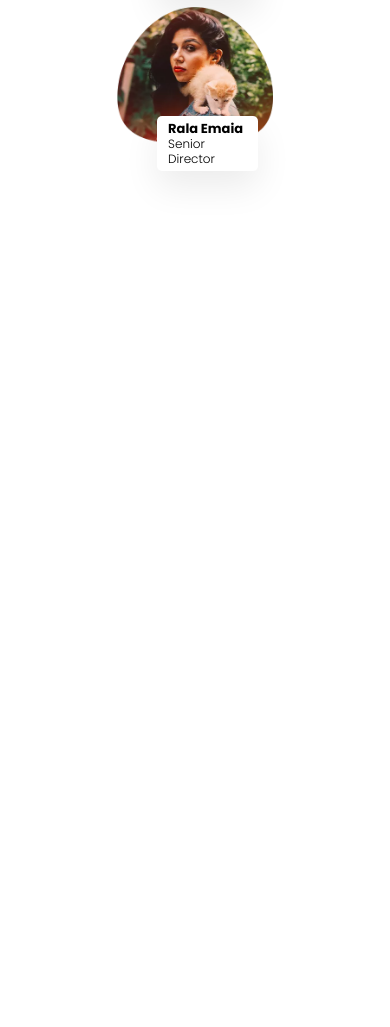
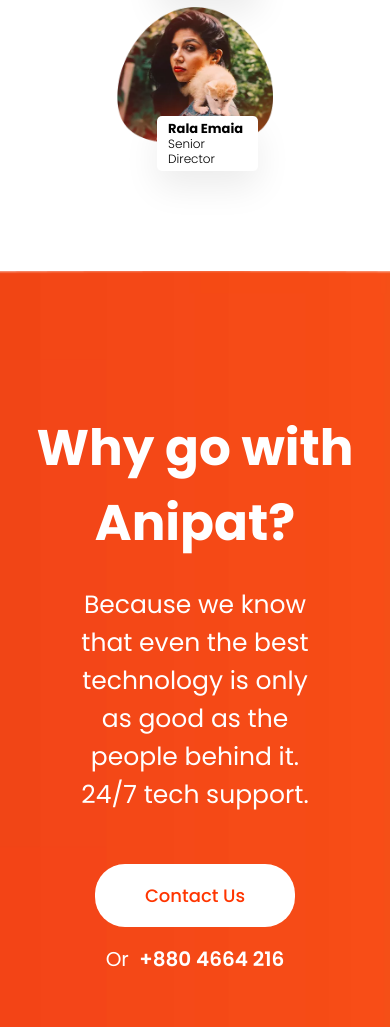
Before and after one commit to raksanallahverdi/petshop, a plain HTML site: page index.html in a window 390 px wide. Shown: the part 5753-6780 px from the top of the page. Before the commit the page ends 6024 px from the top, so only its background shows below. Drawn offline with nearby package versions, Linux system fonts and the light colour scheme; no server answers.

Commit message:
Section7 Created Responsive

```diff
--- a/assets/scss/base/_reset.scss
+++ b/assets/scss/base/_reset.scss
@@ -11,7 +11,7 @@
     flex-wrap: wrap;
 }
 body{
-    // overflow-x: hidden !important;
+
 }
 .container{
     height: 100%;
--- a/assets/scss/base/_style.scss
+++ b/assets/scss/base/_style.scss
@@ -329,6 +329,67 @@ justify-content: center;
         }
     }
 }
+.section7{
+    height: fit-content;
+    padding: 90px 0;
+    margin-bottom: 90px;
+    background-size: cover;
+    background-position: center;
+    background-repeat: no-repeat;
+    background-image: url(../images/contact_bg.png);
+    .row{
+        margin-top: 25px;
+        gap: 17px;
+        align-items: center;
+        justify-content: center;
+        a{
+            padding-left: 5px;
+            font-weight: 600;
+            color: white;
+            text-decoration: none;
+
+        }
+        p{
+
+            font-size: 20px;
+        }
+
+    }
+    .container{
+        height: 100%;
+        padding: 50px 0;
+        justify-content: center;
+        gap: 25px;
+        h2{
+            font-size: 50px;
+        }
+        h6{
+            font-size: 25px;
+            width: 70%;
+            font-weight: 400;
+            text-align: center;
+        }
+        flex-direction: column;
+        color: white;
+        button {
+            width: 200px;
+            background: #fff;
+            font-size: 18px;
+            font-weight: 500;
+            border: 1px solid transparent;
+            color: #ff3500;
+            padding: 17px 40px;
+            border-radius: 30px;
+            z-index: 1;
+        }
+        button:hover {
+            background-color: #ff3500;
+            transition: 0.6s;
+            cursor: pointer;
+            color: white;
+         }
+    }
+}
 @media screen and (max-width:1200px) {
    .section1{
     .img-wrapper {
@@ -496,6 +557,9 @@ justify-content: center;
             }
         }
     }
+    .section7{
+        text-align: center;
+    }
 
 
 }
--- a/index.html
+++ b/index.html
@@ -196,7 +196,8 @@
     <section class="section6">
         <div class="container">
             <h2>Our Team</h2>
-            <p>Lorem ipsum dolor sit amet, consectetur adipiscing elit, sed do eiusmod tempor incididunt ut labore et dolore magna.</p>
+            <p>Lorem ipsum dolor sit amet, consectetur adipiscing elit, sed do eiusmod tempor incididunt ut labore et
+                dolore magna.</p>
             <div class="row">
                 <div class="team_member">
                     <img src="./assets/images/1.png (2).webp" alt="">
@@ -214,6 +215,16 @@
             </div>
         </div>
     </section>
+    <section class="section7">
+        <div class="container">
+            <h2>Why go with Anipat?</h2>
+            <h6>Because we know that even the best technology is only as good as the people behind it. 24/7 tech support.</h6>
+            <div class="row">
+                <button>Contact Us</button> <p>Or <a href="">+880 4664 216</a></p>
+            </div>
+        </div>
+
+    </section>
 
     <script src="https://cdnjs.cloudflare.com/ajax/libs/axios/1.7.7/axios.min.js"
         integrity="sha512-DdX/YwF5e41Ok+AI81HI8f5/5UsoxCVT9GKYZRIzpLxb8Twz4ZwPPX+jQMwMhNQ9b5+zDEefc+dcvQoPWGNZ3g=="
```
Also changed, not shown: assets/css/main.css, assets/images/contact_bg.png (added), 1 other file.
